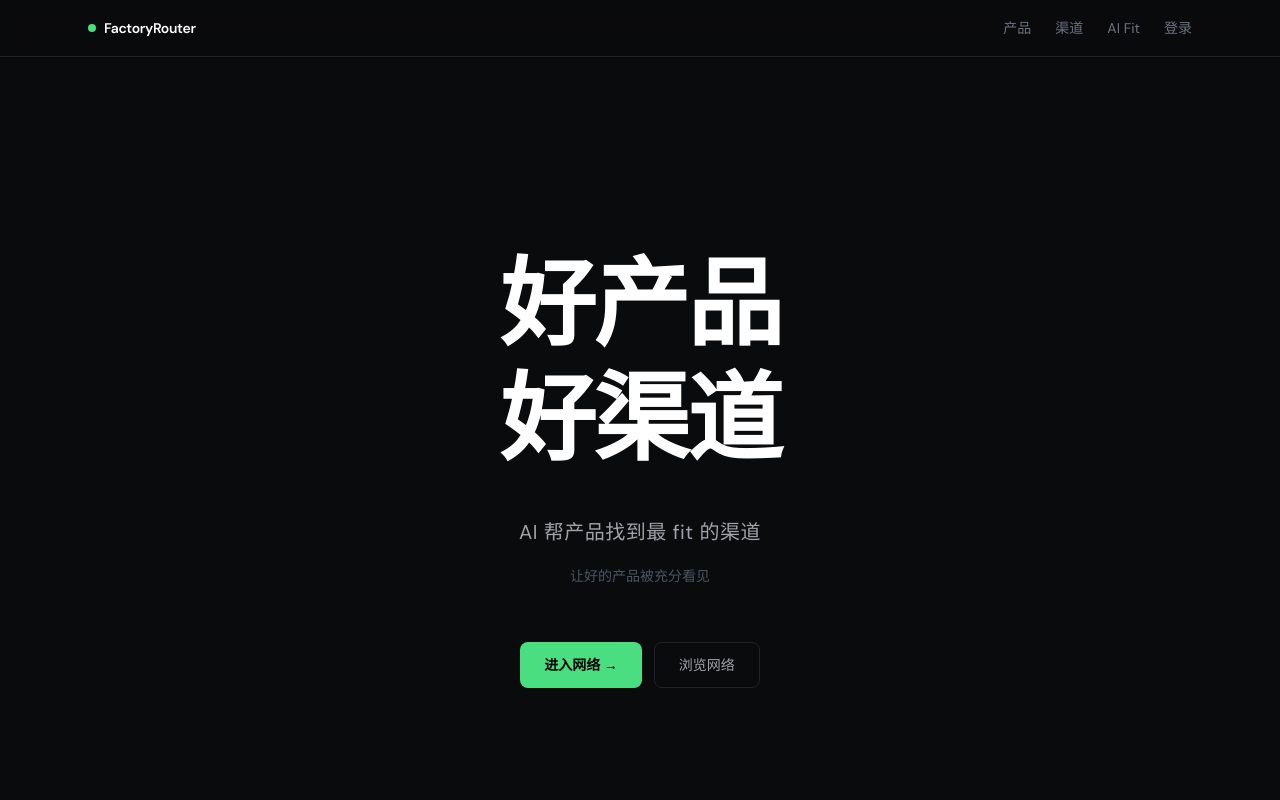
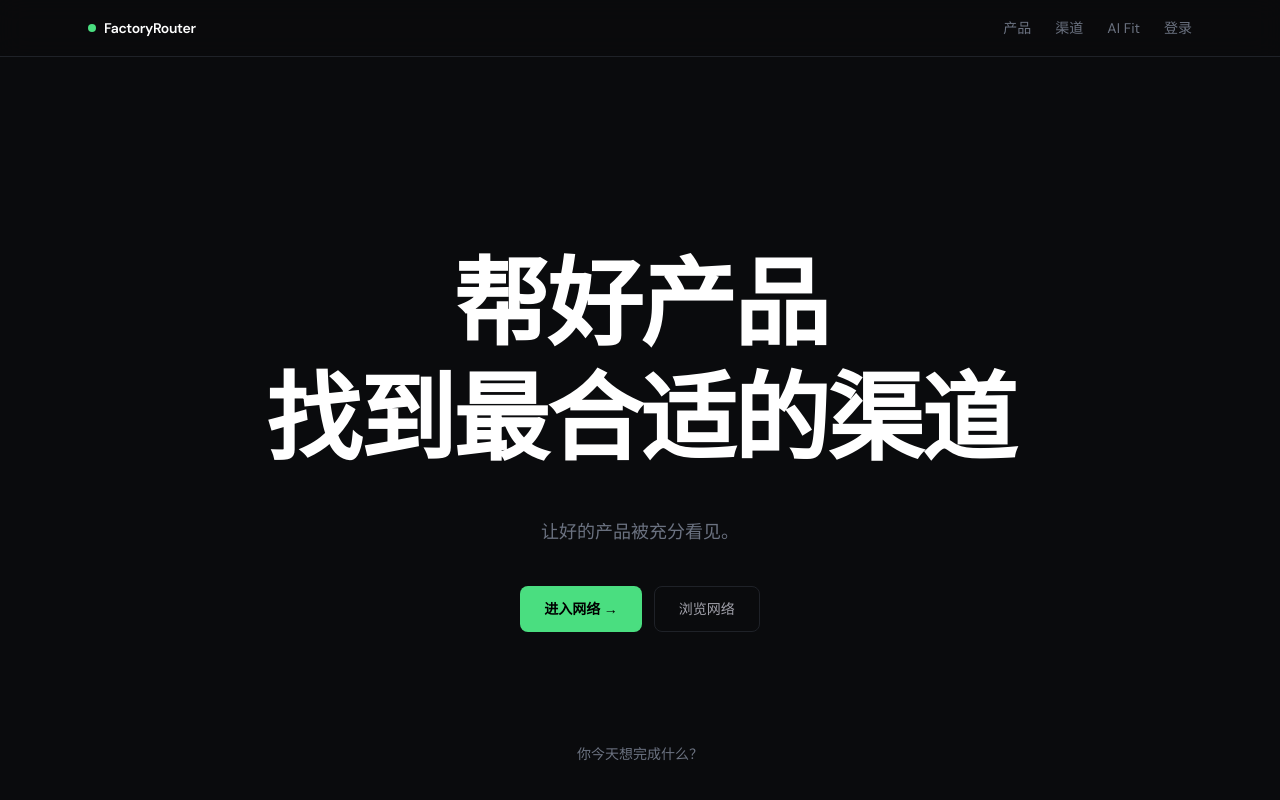
Before and after one commit to AIHomeX-Umber/AIFactory, a Next.js app: page / in a window 1280 px wide. Shown: the top 800 px of the page. Built offline with nearby package versions, Linux system fonts and the light colour scheme; no server answers.

Commit message:
copy: hero final - help good products find the right channel

```diff
--- a/src/components/hero.tsx
+++ b/src/components/hero.tsx
@@ -33,35 +33,34 @@ export default function Hero() {
       <section className="pt-48 pb-28 px-6">
         <div className="max-w-3xl mx-auto text-center">
 
-          {/* Headline — two lines, stagger */}
-          <motion.h1
-            className="text-6xl sm:text-7xl lg:text-8xl font-black text-white leading-[1.15] mb-10 tracking-tight"
-            initial={{ opacity: 0, y: 28 }}
-            animate={{ opacity: 1, y: 0 }}
-            transition={{ duration: 0.7, ease }}
-          >
-            好产品
-            <br />好渠道
-          </motion.h1>
+          {/* Headline — one sentence, natural two-line break, micro stagger */}
+          <h1 className="text-6xl sm:text-7xl lg:text-8xl font-black text-white leading-[1.15] tracking-tight mb-10">
+            <motion.span
+              className="block"
+              initial={{ opacity: 0, y: 24 }}
+              animate={{ opacity: 1, y: 0 }}
+              transition={{ duration: 0.7, ease }}
+            >
+              帮好产品
+            </motion.span>
+            <motion.span
+              className="block"
+              initial={{ opacity: 0, y: 24 }}
+              animate={{ opacity: 1, y: 0 }}
+              transition={{ delay: 0.05, duration: 0.7, ease }}
+            >
+              找到最合适的渠道
+            </motion.span>
+          </h1>
 
-          {/* AI narrative — brighter, calm, infrastructural */}
+          {/* Subtitle — one line, muted */}
           <motion.p
-            className="text-xl text-[#a1a1aa] font-light tracking-wide mb-5"
+            className="text-lg text-[#6b7280] mb-10"
             initial={{ opacity: 0, y: 16 }}
             animate={{ opacity: 1, y: 0 }}
-            transition={{ delay: 0.15, duration: 0.6, ease }}
+            transition={{ delay: 0.2, duration: 0.6, ease }}
           >
-            AI 帮产品找到最 fit 的渠道
-          </motion.p>
-
-          {/* Subtitle — quiet, secondary */}
-          <motion.p
-            className="text-sm text-[#4b5563] mb-14"
-            initial={{ opacity: 0, y: 12 }}
-            animate={{ opacity: 1, y: 0 }}
-            transition={{ delay: 0.25, duration: 0.6, ease }}
-          >
-            让好的产品被充分看见
+            让好的产品被充分看见。
           </motion.p>
 
           {/* CTAs */}
@@ -69,7 +68,7 @@ export default function Hero() {
             className="flex flex-col sm:flex-row gap-3 justify-center"
             initial={{ opacity: 0, y: 12 }}
             animate={{ opacity: 1, y: 0 }}
-            transition={{ delay: 0.35, duration: 0.6, ease }}
+            transition={{ delay: 0.3, duration: 0.6, ease }}
           >
             <button
               onClick={handleEnterNetwork}
```
